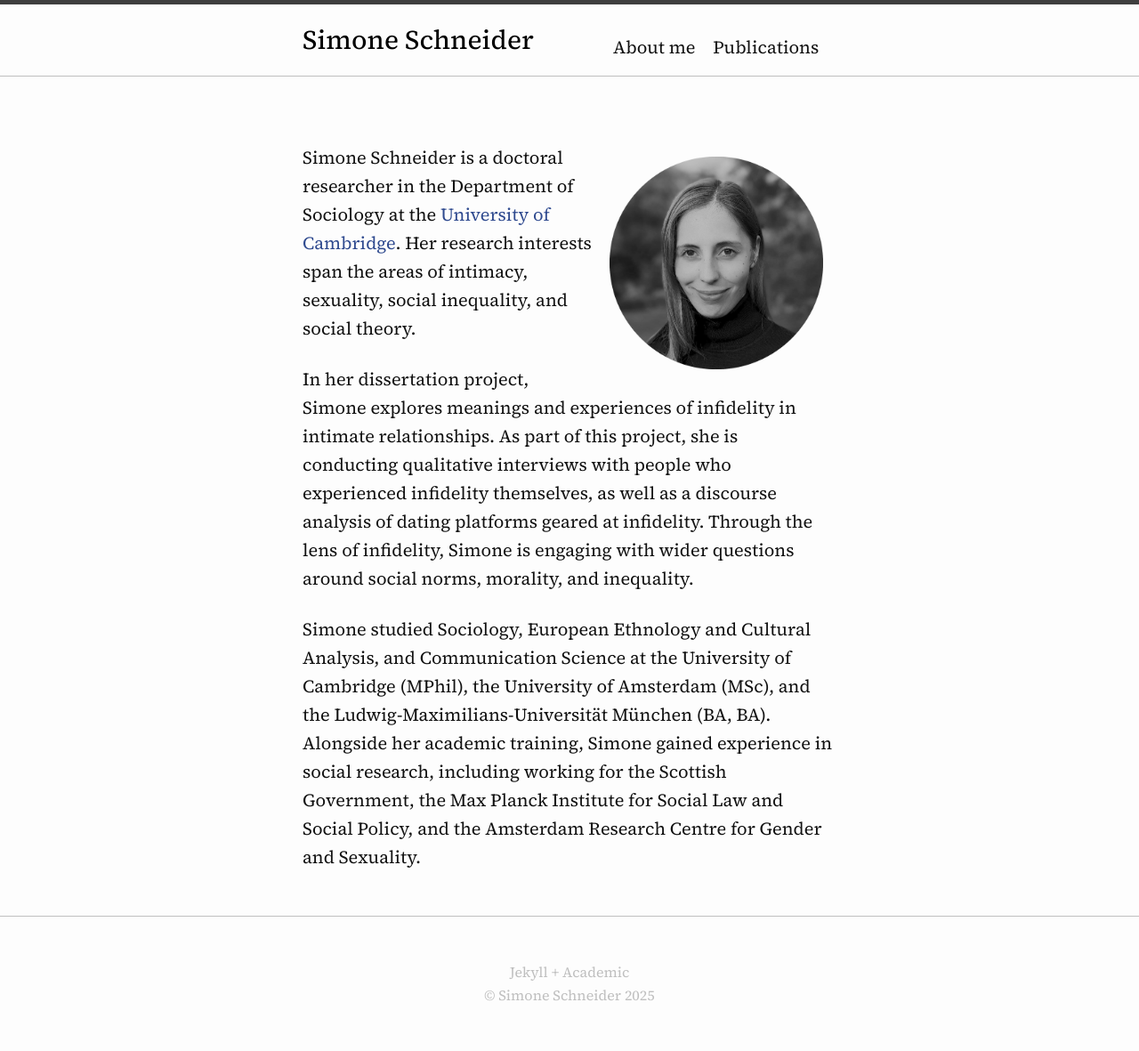
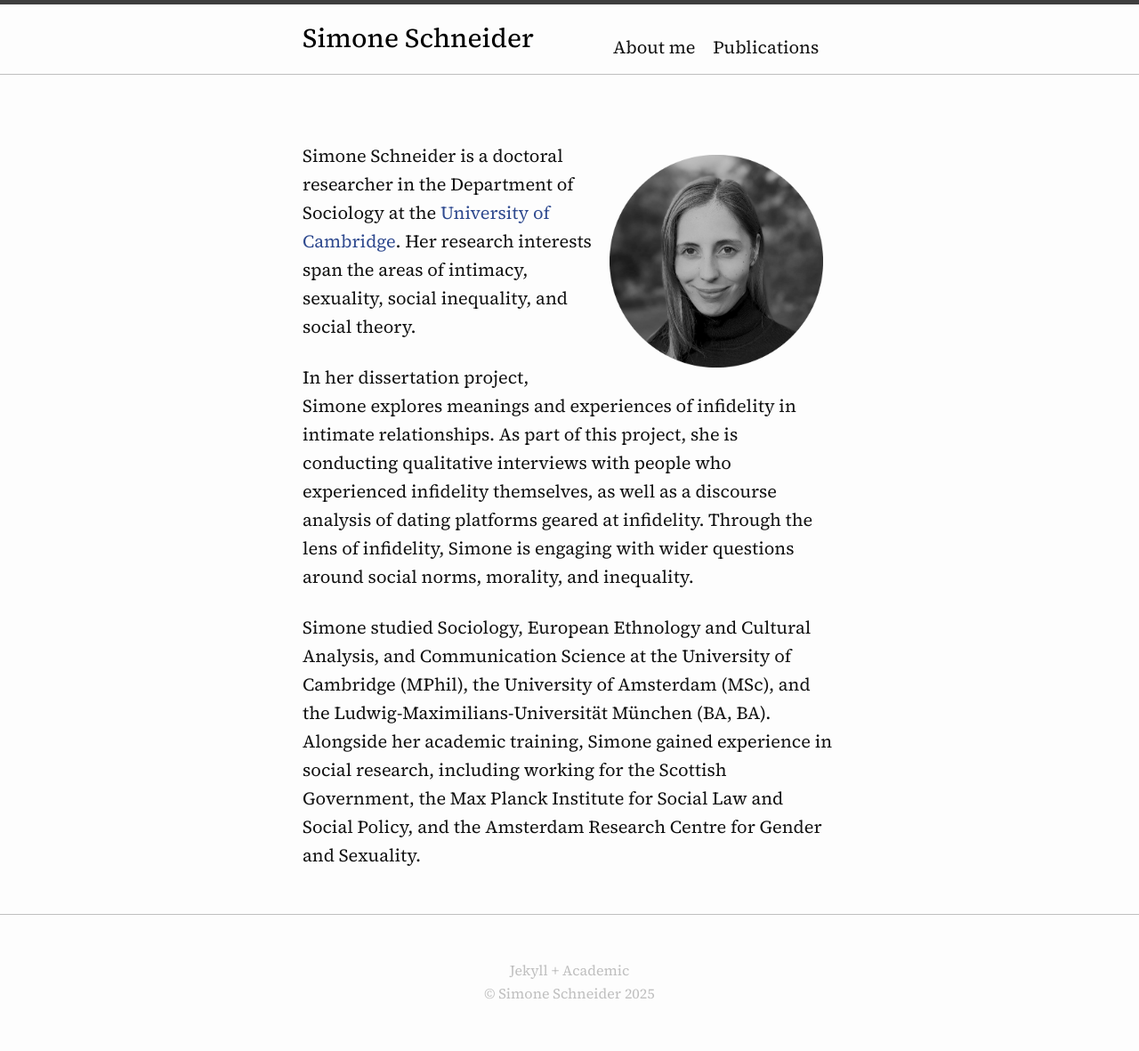
Before and after one commit to simone-schneider/simone-schneider.github.io, a Jekyll site: the page built from index.md, in a window 1280 px wide. Shown: the whole page at 89% size. Built offline with Jekyll 4.4.1, drawn with Linux system fonts in a browser that asks for light colours.

Commit message:
Update _layout.scss

```diff
--- a/_sass/academic/_layout.scss
+++ b/_sass/academic/_layout.scss
@@ -132,7 +132,7 @@
   // font-family: sans-serif;
   font-size: 30px;
   font-weight: 450;
-  line-height: 80px;
+  line-height: 75px;
   letter-spacing: 0px;
   margin-bottom: 0px;
 
```
